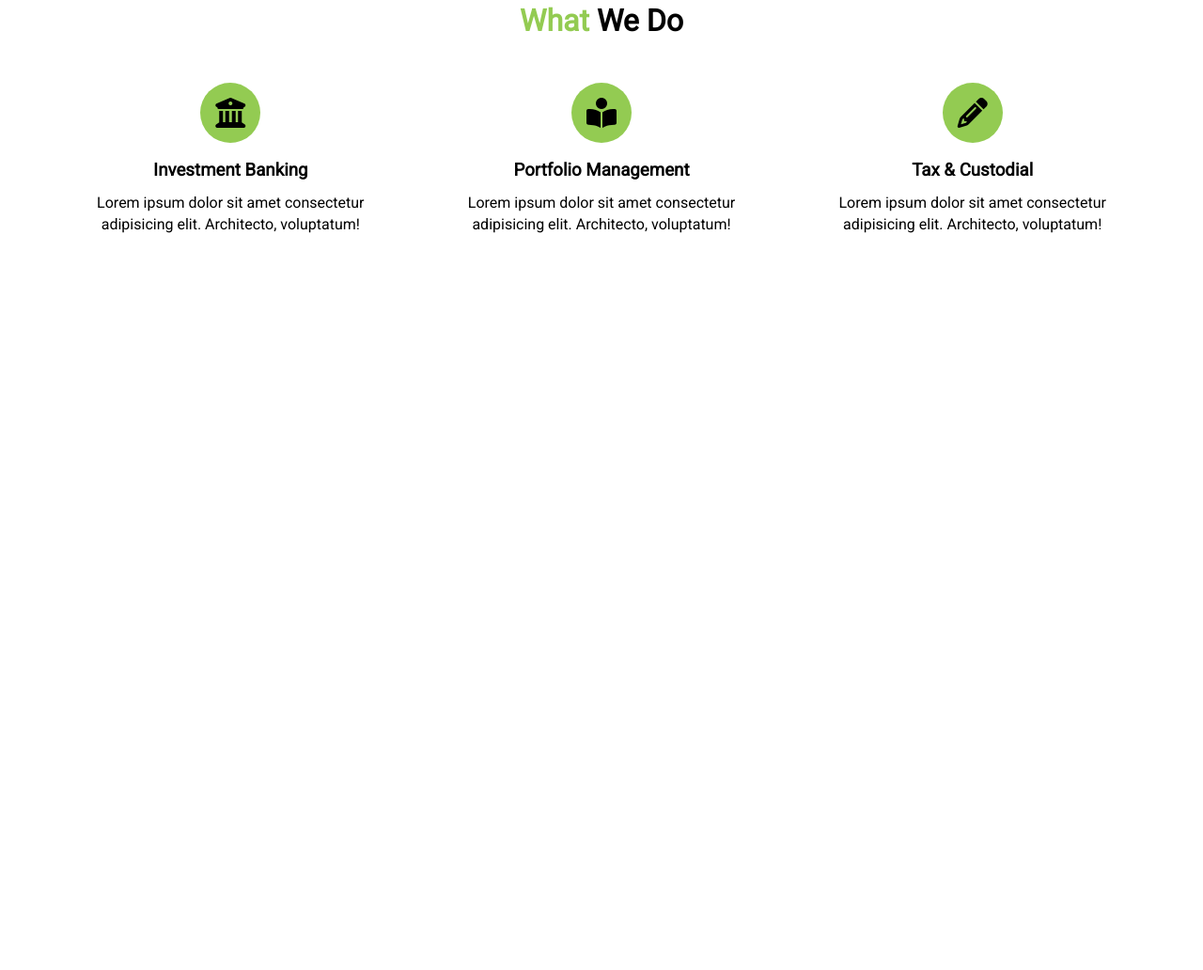
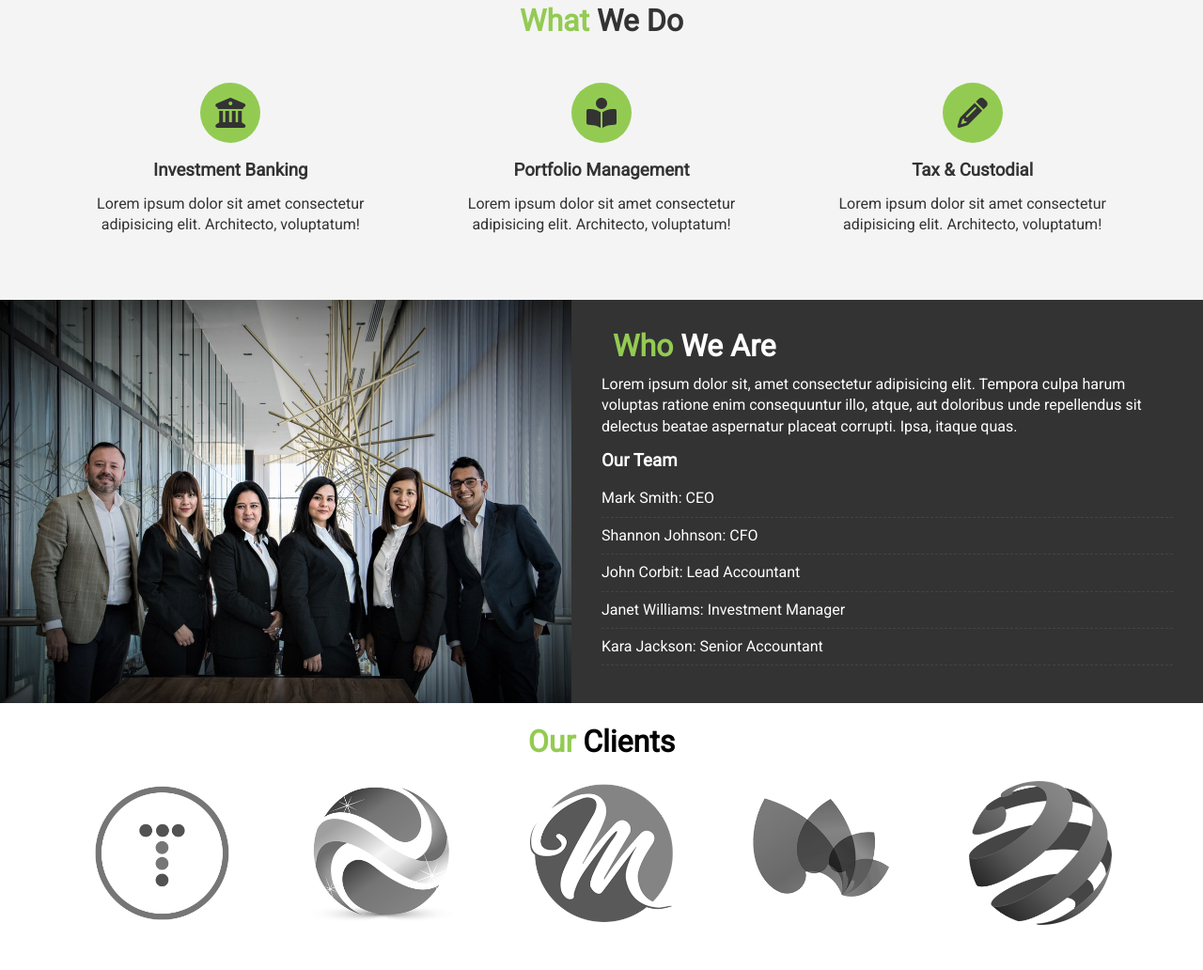
Before and after one commit to mars1385/learn-css-business-site, a plain HTML site: page index.html in a window 1280 px wide. Shown: the part 885-1917 px from the top of the page at 94% size. Before the commit the page ends 1202 px from the top, so only its background shows below. Drawn offline with Linux system fonts and the light colour scheme.

Commit message:
who section

```diff
--- a/css/styles.css
+++ b/css/styles.css
@@ -17,7 +17,7 @@ a {
 }
 
 p {
-	margin: 0.7rem 0;
+	margin: 0.75rem 0;
 }
 
 /* utility */
@@ -26,6 +26,16 @@ p {
 	margin: auto;
 	padding: 0 2rem;
 	overflow: hidden;
+}
+
+.bg-light {
+	background: #f4f4f4;
+	color: #333;
+}
+
+.bg-dark {
+	background: #333;
+	color: #fff;
 }
 
 .text-primary {
@@ -69,6 +79,28 @@ p {
 .btn-dark {
 	background: #333;
 	color: #fff;
+}
+
+.list {
+	list-style: none;
+	margin: 0.5rem 0;
+}
+
+.list li {
+	padding: 0.5rem 0;
+	border-bottom: 1px dashed #444;
+}
+
+.p-1 {
+	padding: 1.5rem;
+}
+
+.p-2 {
+	padding: 2rem;
+}
+
+.p-3 {
+	padding: 3rem;
 }
 
 .py-1 {
@@ -157,3 +189,29 @@ p {
 	border-radius: 50%;
 	margin-bottom: 1rem;
 }
+
+/* who we are section */
+#who {
+	display: flex;
+}
+
+#who div {
+	flex: 1;
+}
+
+#who .who-img {
+	background: url('../img/people.jpg') no-repeat center center/cover;
+	overflow: hidden;
+}
+
+/* client section */
+
+#clients .items {
+	display: flex;
+}
+
+#clients .items img {
+	display: block;
+	margin: auto;
+	width: 65%;
+}
--- a/index.html
+++ b/index.html
@@ -66,5 +66,48 @@
 				</div>
 			</div>
 		</section>
+		<!-- Who we are -->
+		<section id="who">
+			<div class="who-img"></div>
+			<div class="who-text bg-dark p-2">
+				<h2 class="m-heading"><span class="text-primary">Who</span> We Are</h2>
+				<p>
+					Lorem ipsum dolor sit, amet consectetur adipisicing elit. Tempora culpa harum voluptas ratione enim
+					consequuntur illo, atque, aut doloribus unde repellendus sit delectus beatae aspernatur placeat
+					corrupti. Ipsa, itaque quas.
+				</p>
+				<h3>Our Team</h3>
+				<ul class="list">
+					<li>Mark Smith: CEO</li>
+					<li>Shannon Johnson: CFO</li>
+					<li>John Corbit: Lead Accountant</li>
+					<li>Janet Williams: Investment Manager</li>
+					<li>Kara Jackson: Senior Accountant</li>
+				</ul>
+			</div>
+		</section>
+		<!-- client section -->
+		<section id="clients" class="py-1">
+			<div class="container">
+				<h2 class="m-heading text-center"><span class="text-primary">Our </span>Clients</h2>
+				<div class="items p-1">
+					<div>
+						<img src="./img/logos/logo1.png" alt="logo1" />
+					</div>
+					<div>
+						<img src="./img/logos/logo2.png" alt="logo2" />
+					</div>
+					<div>
+						<img src="./img/logos/logo3.png" alt="logo3" />
+					</div>
+					<div>
+						<img src="./img/logos/logo4.png" alt="logo4" />
+					</div>
+					<div>
+						<img src="./img/logos/logo5.png" alt="logo5" />
+					</div>
+				</div>
+			</div>
+		</section>
 	</body>
 </html>
```
